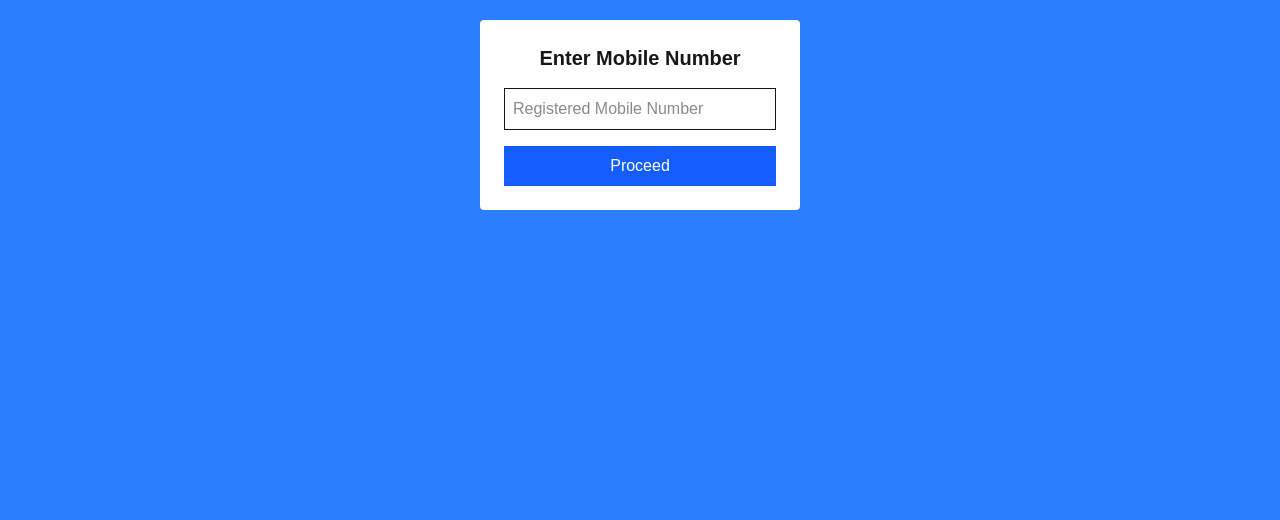
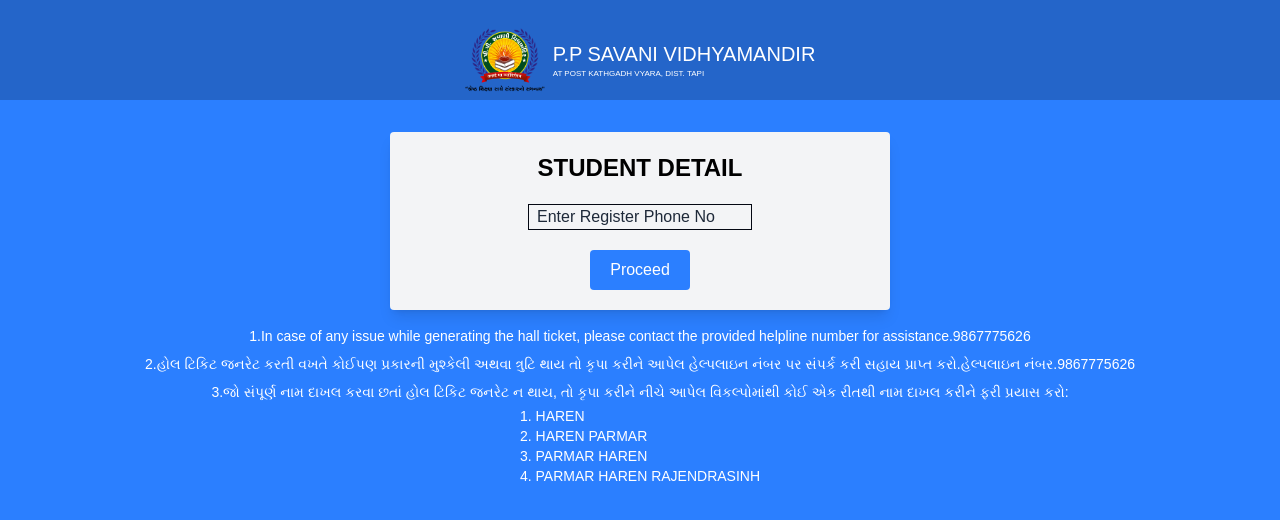
Before and after one commit to harendrasinp/Hallticket, a Next.js app: page / in a window 1280 px wide. Shown: the top 520 px of the page. Built offline with nearby package versions, Linux system fonts and the light colour scheme.

Commit message:
update project

```diff
--- a/src/app/page.js
+++ b/src/app/page.js
@@ -1,20 +1,26 @@
 "use client";
 import { useState } from "react";
 import axios from "axios";
+import InfoData from "@/utils/data";
 
 export default function Home() {
   const [mobile, setMobile] = useState("");
   const [students, setStudents] = useState([]);
-  const [selectedStudent, setSelectedStudent] = useState(null);
   const [pdfUrl, setPdfUrl] = useState("");
   const [loading, setLoading] = useState(false);
 
   /* ===== STEP 1: CHECK MOBILE ===== */
   const checkMobile = async () => {
-    if (!mobile) return alert("Enter mobile number");
+    if (!mobile) {
+      alert("Please enter registered mobile number");
+      return;
+    }
 
     try {
       setLoading(true);
+      setStudents([]);
+      setPdfUrl("");
+
       const res = await axios.post(
         "https://hallticketbackend.onrender.com/api/students/get-students-by-mobile",
         { mobile }
@@ -26,24 +32,26 @@ export default function Home() {
         setStudents(res.data.students);
       }
 
-    } catch (err) {
-      alert(err.response?.data?.message || "Server error");
+    } catch (error) {
+      alert(error.response?.data?.message || "Server not responding");
     } finally {
       setLoading(false);
     }
   };
 
-  /* ===== STEP 2: GENERATE PDF ===== */
+  /* ===== STEP 2: GENERATE HALL TICKET ===== */
   const generateHallTicket = async (studentId) => {
     try {
       setLoading(true);
+
       const res = await axios.post(
         "https://hallticketbackend.onrender.com/api/students/generate-hallticket",
         { studentId }
       );
 
-      setPdfUrl(`https://hallticketbackend.onrender.com${res.data.pdfUrl}`);
-      setSelectedStudent(studentId);
+      setPdfUrl(
+        `https://hallticketbackend.onrender.com${res.data.pdfUrl}`
+      );
     } catch {
       alert("Failed to generate hall ticket");
     } finally {
@@ -52,38 +60,61 @@ export default function Home() {
   };
 
   return (
-    <div className="min-h-screen bg-blue-500 flex flex-col items-center p-5">
+    <div className="bg-blue-500 w-full min-h-screen flex flex-col items-center">
 
-      <div className="bg-white p-6 rounded w-80 text-center space-y-4">
+      {/* ===== HEADER (UNCHANGED) ===== */}
+      <div className="w-full h-25 bg-gray-900/25 flex items-center justify-center pt-5">
+        <div>
+          <img src="/logo.png" alt="Logo" className="w-20 h-16 mr-2" />
+        </div>
+        <div>
+          <div className="text-white text-xl">
+            P.P SAVANI VIDHYAMANDIR
+          </div>
+          <div className="text-[0.5rem] text-white">
+            AT POST KATHGADH VYARA, DIST. TAPI
+          </div>
+        </div>
+      </div>
 
-        <h2 className="text-xl font-bold">Enter Mobile Number</h2>
+      {/* ===== FORM BOX ===== */}
+      <div className="w-90 h-auto bg-gray-100 rounded-sm lg:w-125 flex flex-col items-center gap-5 p-5 shadow-lg mt-8">
 
+        <span className="text-black font-bold text-2xl">
+          STUDENT DETAIL
+        </span>
+
+        {/* MOBILE INPUT */}
         <input
-          className="border w-full p-2"
-          placeholder="Registered Mobile Number"
+          type="text"
+          placeholder="Enter Register Phone No"
           value={mobile}
-          onChange={e => setMobile(e.target.value)}
+          onChange={(e) => setMobile(e.target.value)}
+          className="w-56 border border-gray-950 px-2 text-black placeholder-gray-800"
         />
 
         <button
           onClick={checkMobile}
-          className="bg-blue-600 text-white px-4 py-2 w-full"
           disabled={loading}
+          className="bg-blue-500 text-white px-5 py-2 rounded-sm"
         >
           {loading ? "Checking..." : "Proceed"}
         </button>
 
-        {/* ===== MULTIPLE STUDENTS ===== */}
+        {/* ===== MULTIPLE STUDENTS LIST ===== */}
         {students.length > 0 && (
-          <div className="text-left">
-            <p className="font-semibold mt-3">Select Your Name:</p>
-            {students.map(s => (
+          <div className="w-full flex flex-col items-center gap-2">
+            <p className="font-semibold text-black">
+              Select Your Name
+            </p>
+
+            {students.map((s, index) => (
               <button
                 key={s.id}
                 onClick={() => generateHallTicket(s.id)}
-                className="block w-full text-left border px-2 py-1 mt-1 hover:bg-gray-100"
+                className="w-56 border border-gray-800 text-left px-2 py-1 hover:bg-gray-200"
               >
-                {s.fullName}
+                {index + 1}. {s.fullName}
               </button>
             ))}
           </div>
@@ -91,13 +122,24 @@ export default function Home() {
 
         {/* ===== PDF OPTIONS ===== */}
         {pdfUrl && (
-          <div className="flex flex-col gap-2 mt-4">
-            <a href={pdfUrl} target="_blank" className="text-blue-600 underline">
-              View Hall Ticket
+          <div className="flex gap-4">
+            <a
+              href={pdfUrl}
+              target="_blank"
+              rel="noopener noreferrer"
+              className="text-blue-600 underline"
+            >
+              View PDF
             </a>
-            <a href={pdfUrl} download className="text-green-600 underline">
+
+            <a
+              href={pdfUrl}
+              download
+              className="text-green-600 underline"
+            >
               Download
             </a>
+
             <button
               onClick={() => window.open(pdfUrl).print()}
               className="text-red-600 underline"
@@ -106,8 +148,29 @@ export default function Home() {
             </button>
           </div>
         )}
+      </div>
 
+      {/* ===== HELP MESSAGE (UNCHANGED) ===== */}
+      <p className="mt-4 text-sm text-white text-center px-4">
+        {InfoData.English}
+      </p>
+      <p className="mt-2 text-sm text-white text-center px-4">
+        {InfoData.Gujarati}
+      </p>
+      <p className="mt-2 text-sm text-white text-center px-4">
+        {InfoData.Ticket}
+      </p>
+
+      <div className="flex flex-col items-center mt-1">
+        <div className="flex flex-col items-start">
+          {InfoData.Example.map((example, index) => (
+            <div key={index} className="text-sm text-white">
+              {index + 1}. {example}
+            </div>
+          ))}
+        </div>
       </div>
+
     </div>
   );
 }
```
